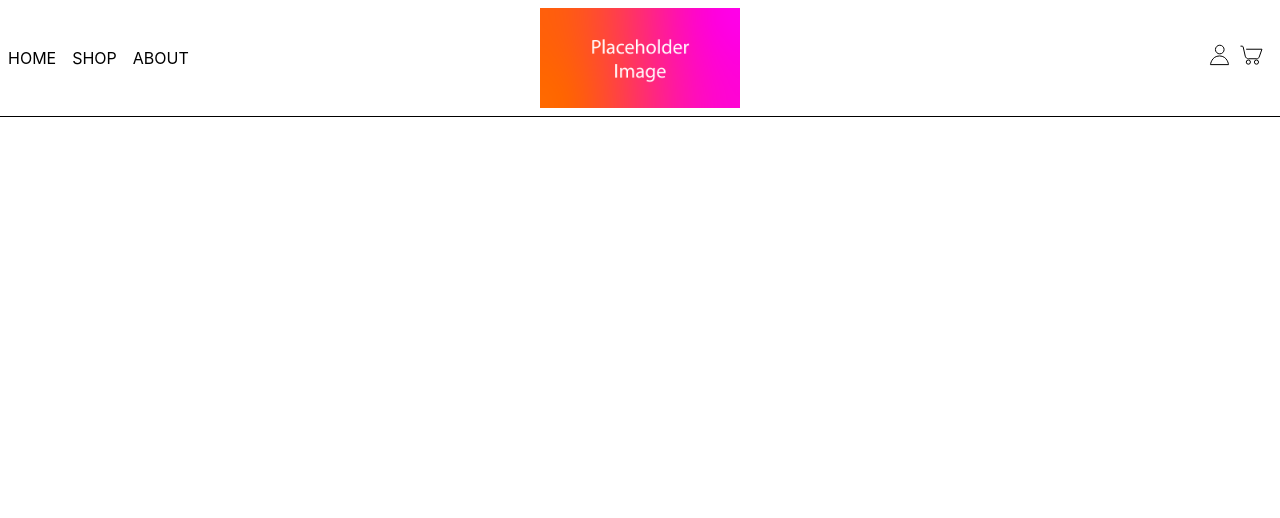
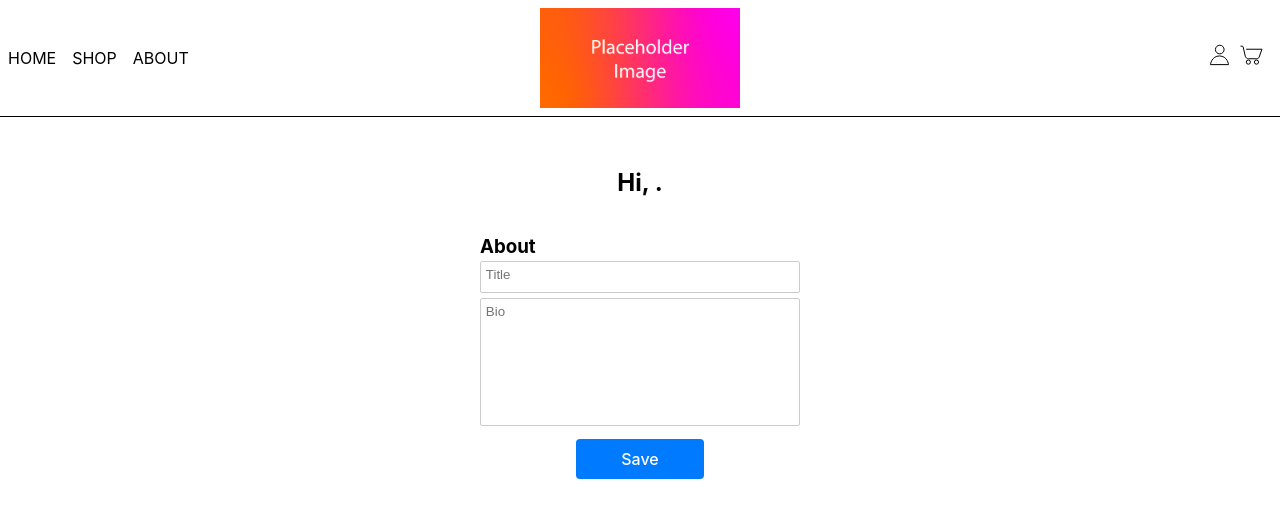
Before and after one commit to ibehanwillett/shopfront-frontend, a React (Vite) app: page /artistportal in a window 1280 px wide. Before the commit this address had no page. Shown: the top 518 px of the page. Built offline with nearby package versions, Linux system fonts and the light colour scheme.

Commit message:
create artist portal about with Title and Bio textareas

```diff
--- a/src/App.jsx
+++ b/src/App.jsx
@@ -4,7 +4,7 @@ import Navbar from './components/Navbar/Navbar'
 import Home from './components/Home'
 import About from './components/About'
 import Cart from './components/Cart/Cart';
-
+import ArtistPortal from './components/ArtistPortal/ArtistPortal.jsx'
 
 function App() {
 
@@ -17,6 +17,7 @@ function App() {
                 <Route path="/shop" element={<ShopFront />}/>
                 <Route path="/about" element={<About />}/>
                 <Route path="/cart" element={<Cart />}/>
+                <Route path="/artistportal" element={<ArtistPortal />}/>
             </Routes>
         </BrowserRouter>
     </>
--- /dev/null
+++ b/src/components/ArtistPortal/ArtistPortal.jsx
@@ -0,0 +1,16 @@
+import react from 'react'
+import UpdateAbout from './UpdateAbout'
+
+const ArtistPortal = () => {
+
+   return (
+        <>
+        <div id="main">
+            <h2>Hi, .</h2>
+            <UpdateAbout />
+        </div>
+        </>
+    )
+}
+
+export default ArtistPortal
--- /dev/null
+++ b/src/components/ArtistPortal/UpdateAbout.jsx
@@ -0,0 +1,19 @@
+import react from 'react'
+import '../styles/artistportal-styles.css'
+import '../../index.css'
+
+
+const UpdateAbout = () => {
+    return(
+        <>
+            <div id="about">
+                <h3>About</h3>
+                <textarea name="title" placeholder="Title" id="title"></textarea>
+                <textarea name="bio" placeholder="Bio" id="bio"></textarea>
+                <button id="save-button">Save</button>
+            </div>
+        </>
+    )
+}
+
+export default UpdateAbout
--- a/src/components/Navbar/Navbar.jsx
+++ b/src/components/Navbar/Navbar.jsx
@@ -44,7 +44,7 @@ const Navbar = () => {
             </div>
 
             <div className='nav-right'>
-                <Link id='icons' to='/'> <UserIcon /> </Link>
+                <Link id='icons' to='/artistportal'> <UserIcon /> </Link>
                 <Link id='icons' to='/cart'> <CartIcon /> </Link>
             </div>
 
--- /dev/null
+++ b/src/components/styles/artistportal-styles.css
@@ -0,0 +1,50 @@
+#main {
+    display: flex;
+    flex-direction: column;
+    justify-content: center;
+    align-items: center;
+    margin: 1rem 0;
+}
+
+#about {
+    display: flex;
+    flex-direction:column;
+    align-items: center;
+    margin: 2rem 0;
+}
+
+textarea {
+    width: 20rem;
+    height: 8rem;
+    padding: 0.3rem;
+    box-sizing: border-box;
+    border: 1px solid #ccc;
+    border-radius: 2px;
+    font-family: Arial, sans-serif;
+    resize: none;
+    margin: 0 0 0.3rem 0;
+
+  }
+
+#title {
+    height: 2rem;
+}
+
+h2 {
+    margin-top: 2rem;
+}
+
+h3 {
+    align-self: start;
+}
+
+#save-button {
+    width: 8rem;
+    margin: 0.5rem 0;
+    padding: 10px;
+    background-color: #007bff;
+    color: white;
+    border: none;
+    border-radius: 4px;
+    cursor: pointer;
+  }
```
Also changed, not shown: src/components/ArtistPortal/DummySchema.js (added, +32 -0 lines).
